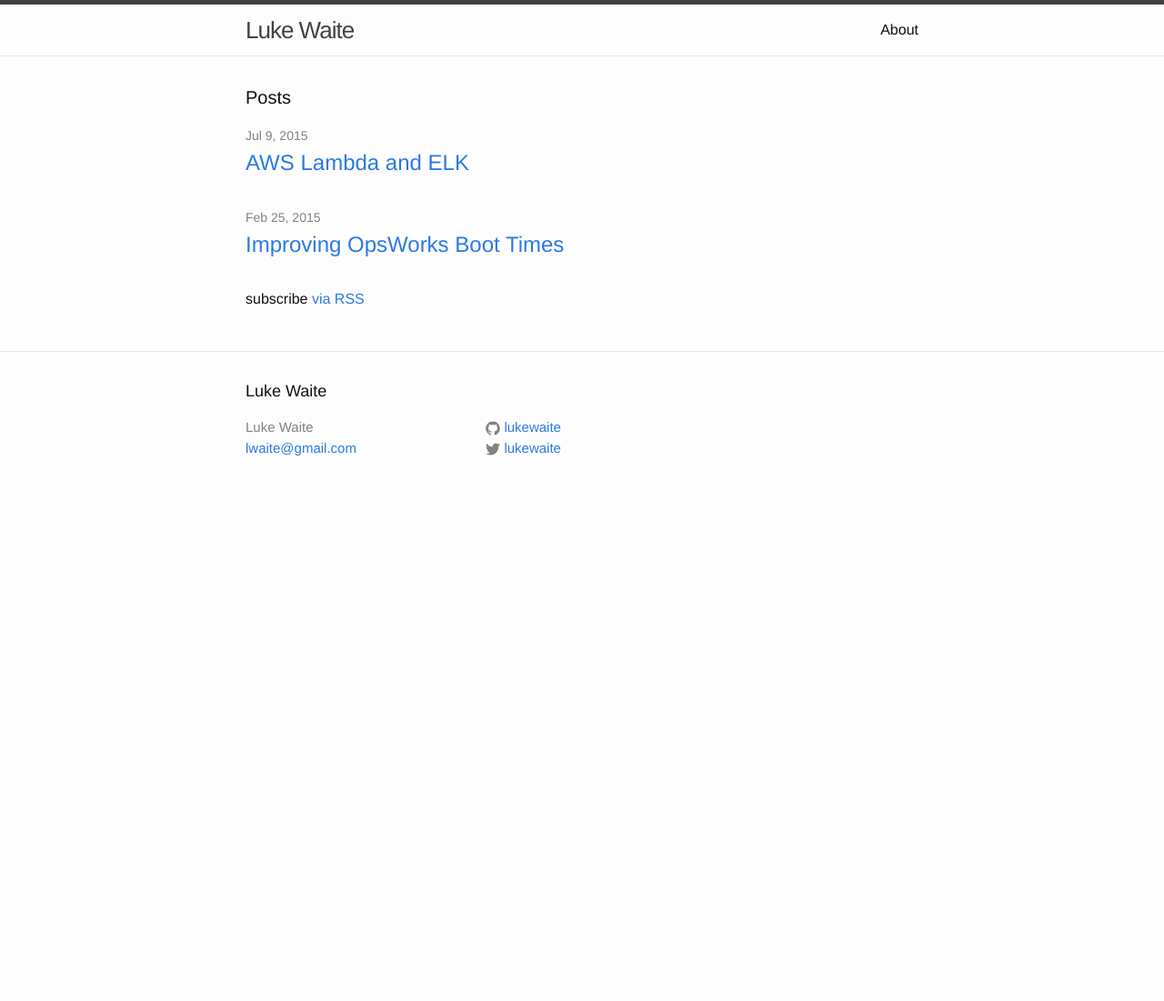
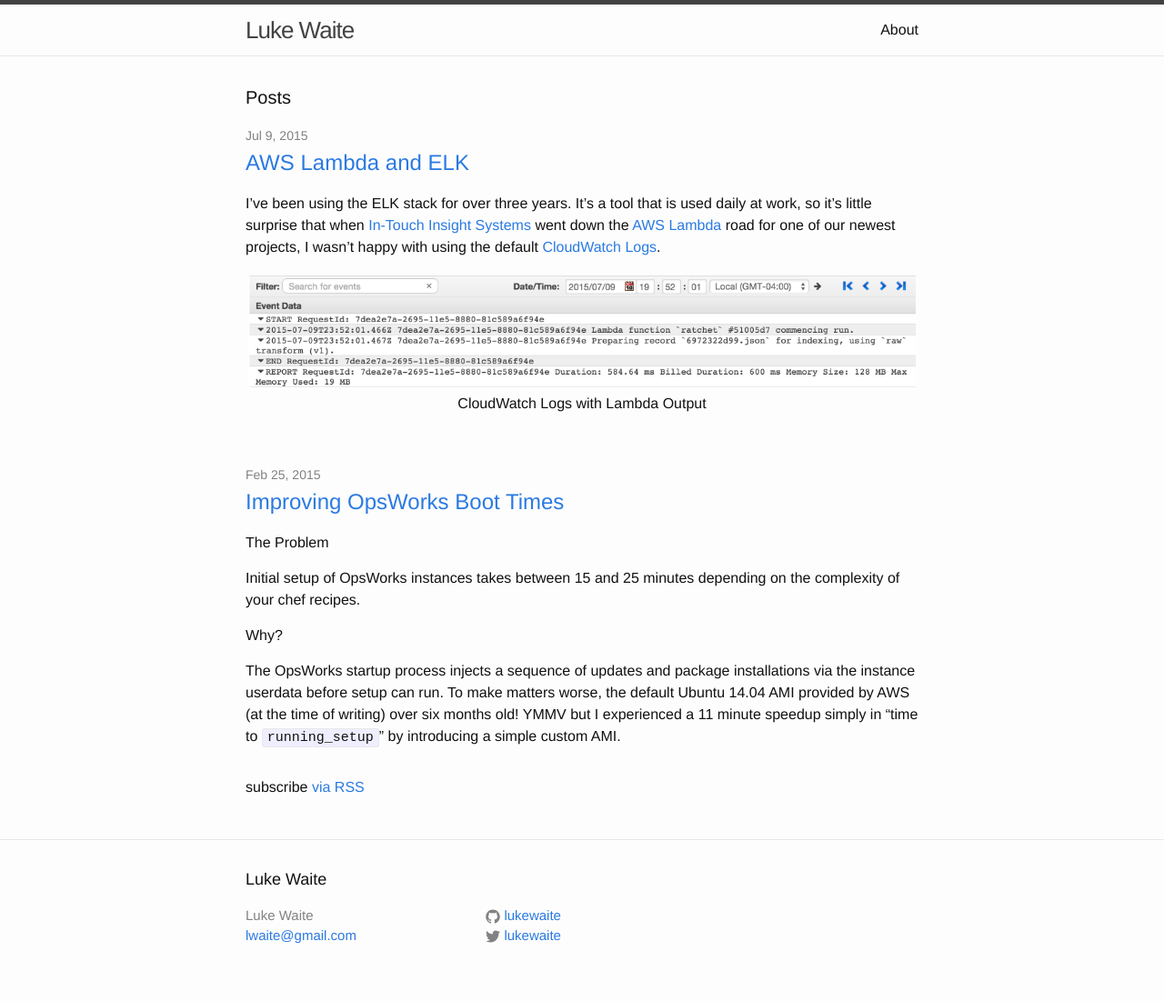
Before and after one commit to lukewaite/lukewaite.github.io, a Jekyll site: the page built from index.html, in a window 1280 px wide. Shown: the whole page at 91% size. Built offline with Jekyll 4.4.1, drawn with Linux system fonts in a browser that asks for light colours; before the commit the page ends 900 px from its top, so only the background shows below that.

Commit message:
Include excerpts

```diff
--- a/_config.yml
+++ b/_config.yml
@@ -6,6 +6,7 @@
 url: "http://lukewaite.github.io" # the base hostname & protocol for your site
 twitter_username: lukewaite
 github_username:  lukewaite
+excerpt_separator: <!--more-->
 
 # Build settings
 markdown: kramdown
--- a/_posts/2015-02-25-improving-opsworks-boot-times.markdown
+++ b/_posts/2015-02-25-improving-opsworks-boot-times.markdown
@@ -13,6 +13,8 @@
 setup can run. To make matters worse, the default Ubuntu 14.04 AMI provided by AWS (at the time of writing) over six
 months old! YMMV but I experienced a 11 minute speedup simply in "time to `running_setup`" by introducing a simple
 custom AMI.
+
+<!--more-->
 
 #### How do I get this?
 * Start a new EC2 instance based on the must current Ubuntu 1404 AMI.
--- a/_posts/2015-07-09-aws-lambda-and-elk.markdown
+++ b/_posts/2015-07-09-aws-lambda-and-elk.markdown
@@ -10,6 +10,8 @@
 with using the default [CloudWatch Logs][cloudwatch_logs].
 
 {% include image.html url="/images/2015-07-09-lambda-elk/logs_output.png" description="CloudWatch Logs with Lambda Output" %}
+
+<!--more-->
 
 By default Lambda ships its logs to CloudWatch Logs. This is great, you can easily see what's going on during development
 and little work is needed to get up and running. There are a few methods we could have used to get logs to our ELK stack:
--- a/index.html
+++ b/index.html
@@ -14,6 +14,8 @@
         <h2>
           <a class="post-link" href="{{ post.url | prepend: site.baseurl }}">{{ post.title }}</a>
         </h2>
+        {{ post.excerpt }}
+
       </li>
     {% endfor %}
   </ul>
```
